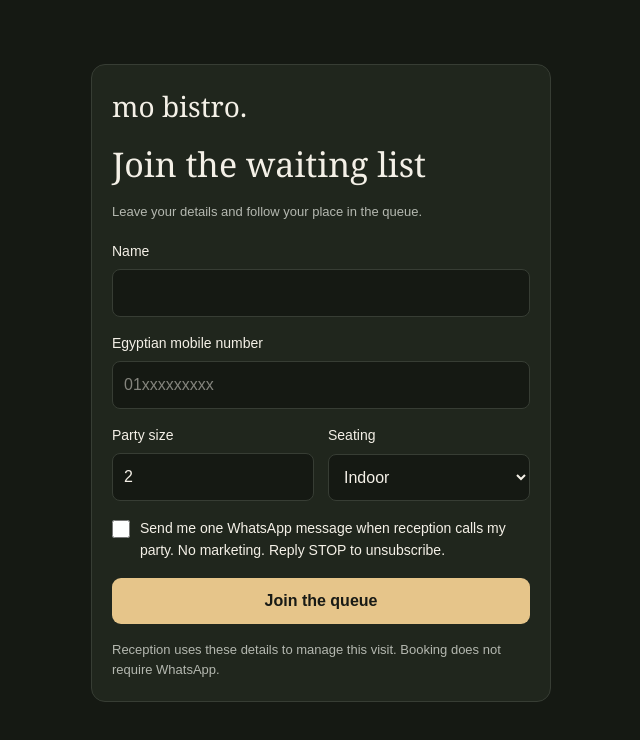
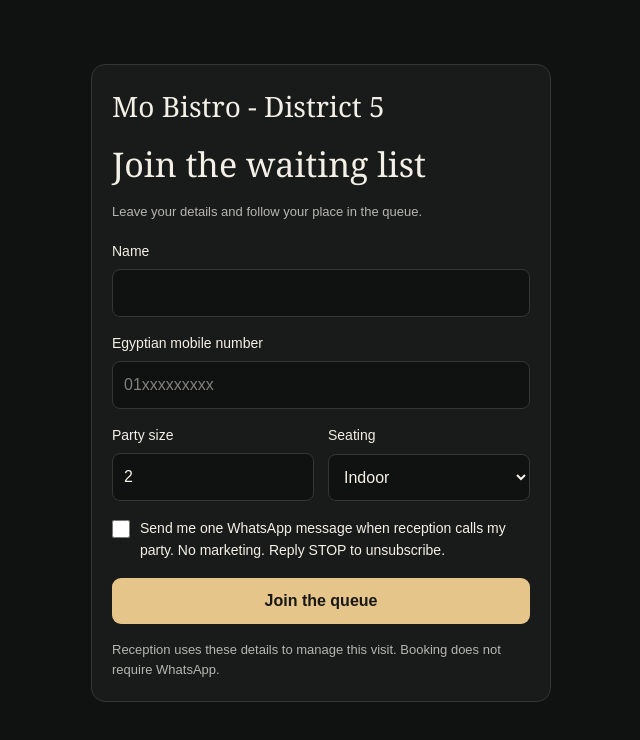
Before and after one commit to soulmasterv/mo-bistro, a Next.js app: page /join in a window 1280 px wide. Shown: the top 740 px of the page, without its empty margins (319-959 px from the left). Built offline with nearby package versions, Linux system fonts and the light colour scheme.

Commit message:
Use neutral dark pilot theme and move account actions into menu

```diff
--- a/src/app/layout.tsx
+++ b/src/app/layout.tsx
@@ -5,11 +5,11 @@
   width: "device-width",
   initialScale: 1,
   viewportFit: "cover",
-  themeColor: "#151913",
+  themeColor: "#101111",
 };
 
 export const metadata: Metadata = {
-  title: "Mo Bistro",
+  title: "Mo Bistro - District 5",
   description: "Mo Bistro — Join the waiting queue",
   referrer: "no-referrer",
 };
--- a/src/components/pilot/join.tsx
+++ b/src/components/pilot/join.tsx
@@ -3,6 +3,6 @@
 import { useRouter } from 'next/navigation';
 import styles from './pilot.module.css';
 export default function PilotJoin(){const router=useRouter();return <main className={styles.page}><section className={`${styles.panel} ${styles.guest}`}>
- <p className={styles.brand}>mo bistro.</p><h1>Join the waiting list</h1><p className={styles.hint}>Leave your details and follow your place in the queue.</p>
+ <p className={styles.brand}>Mo Bistro - District 5</p><h1>Join the waiting list</h1><p className={styles.hint}>Leave your details and follow your place in the queue.</p>
  <PartyForm onCreated={party=>router.push('/status?token='+encodeURIComponent(party.token))}/>
 </section></main>;}
--- a/src/components/pilot/login.tsx
+++ b/src/components/pilot/login.tsx
@@ -16,7 +16,7 @@
   }catch(e){setError(e instanceof Error?e.message:'Unable to sign in.');pending.current=false;setBusy(false);}
  }
  return <main className={styles.page}><section className={`${styles.panel} ${styles.guest}`}>
-  <p className={styles.brand}>mo bistro.</p><h1>Reception login</h1><p className={styles.hint}>Sign in with the shared staff account.</p>
+  <p className={styles.brand}>Mo Bistro - District 5</p><h1>Reception login</h1><p className={styles.hint}>Sign in with the shared staff account.</p>
   <form className={styles.form} onSubmit={submit} aria-busy={busy}>
    <label>Username<input required autoComplete="username" value={username} disabled={busy} onChange={e=>setUsername(e.target.value)}/></label>
    <label>Password<input required type="password" autoComplete="current-password" value={password} disabled={busy} onChange={e=>setPassword(e.target.value)}/></label>
--- a/src/components/pilot/pilot.module.css
+++ b/src/components/pilot/pilot.module.css
@@ -1,20 +1,26 @@
-.page { --ink:#f4f0e7; --muted:#b4b8b0; --line:#373d34; min-height:100dvh; background:#151913; color:var(--ink); padding:24px; font-family:Arial,sans-serif; }
+.page { --ink:#f4f0e7; --muted:#b6b6b2; --line:#343535; min-height:100dvh; background:#101111; color:var(--ink); padding:24px; font-family:Arial,sans-serif; }
 .wrap { max-width:1100px; margin:auto; }
 .header { display:flex; align-items:center; justify-content:space-between; gap:16px; padding-bottom:24px; border-bottom:1px solid var(--line); }
 .brand { font-family:Georgia,serif; font-size:28px; margin:0; }
 .header small,.hint { display:block; color:var(--muted); font-size:13px; line-height:1.6; }
 .tools { display:flex; gap:10px; flex-wrap:wrap; align-items:center; }
-.button,.secondary { border:1px solid transparent; border-radius:9px; min-height:44px; padding:10px 16px; background:#e6c58a; color:#181a15; font-weight:700; cursor:pointer; text-align:center; text-decoration:none; display:inline-flex; align-items:center; justify-content:center; }
-.secondary { background:#252b22; color:var(--ink); border-color:var(--line); }
+.menu { position:relative; flex-shrink:0; }
+.menu summary { width:44px; height:44px; display:flex; align-items:center; justify-content:center; cursor:pointer; list-style:none; border:1px solid var(--line); border-radius:9px; background:#191a1a; }
+.menu summary::-webkit-details-marker { display:none; }
+.menuItems { position:absolute; top:52px; right:0; z-index:20; width:190px; padding:6px; background:#202121; border:1px solid var(--line); border-radius:12px; box-shadow:0 12px 30px #0006; }
+.menuItems a,.menuItems button { display:flex; align-items:center; width:100%; min-height:44px; padding:10px 12px; border:0; border-radius:6px; color:var(--ink); background:transparent; text-decoration:none; text-align:left; font:inherit; cursor:pointer; }
+.menuItems :is(a,button):hover,.menuItems :is(a,button):focus-visible { background:#303131; outline:2px solid #e6c58a; outline-offset:-2px; }
+.button,.secondary { border:1px solid transparent; border-radius:9px; min-height:44px; padding:10px 16px; background:#e6c58a; color:#181818; font-weight:700; cursor:pointer; text-align:center; text-decoration:none; display:inline-flex; align-items:center; justify-content:center; }
+.secondary { background:#202121; color:var(--ink); border-color:var(--line); }
 .button:disabled,.secondary:disabled { opacity:.45; cursor:wait; }
 .button:focus-visible,.secondary:focus-visible,.page summary:focus-visible { outline:2px solid #e6c58a; outline-offset:3px; }
-.panel { background:#20261d; border:1px solid var(--line); border-radius:14px; padding:20px; margin:20px 0; }
+.panel { background:#191a1a; border:1px solid var(--line); border-radius:14px; padding:20px; margin:20px 0; }
 .panel summary { cursor:pointer; font-weight:700; min-height:30px; }
 .title { display:flex; align-items:center; justify-content:space-between; gap:12px; margin:28px 0 16px; }
 .title h1 { font-size:26px; margin:0; }
-.count { display:inline-block; background:#e6c58a; color:#181a15; padding:4px 12px; border-radius:7px; margin-left:10px; }
+.count { display:inline-block; background:#e6c58a; color:#181818; padding:4px 12px; border-radius:7px; margin-left:10px; }
 .list { list-style:none; margin:0; padding:0; display:grid; gap:10px; }
-.party { display:grid; grid-template-columns:50px minmax(0,1fr) auto; gap:16px; align-items:center; padding:16px; background:#20261d; border:1px solid var(--line); border-radius:12px; }
+.party { display:grid; grid-template-columns:50px minmax(0,1fr) auto; gap:16px; align-items:center; padding:16px; background:#191a1a; border:1px solid var(--line); border-radius:12px; }
 .ticket { color:#e6c58a; font-weight:700; font-size:16px; }
 .party h2 { font-size:17px; margin:0 0 5px; overflow-wrap:anywhere; }
 .party p { margin:5px 0; font-size:13px; color:var(--muted); }
@@ -24,7 +30,7 @@
 .notice { padding:12px 16px; margin:16px 0; border:1px solid #98744b; border-radius:9px; background:#342b20; line-height:1.6; }
 .form { display:grid; gap:16px; margin-top:18px; }
 .form label { display:grid; gap:7px; font-size:14px; }
-.form :is(input,select) { box-sizing:border-box; width:100%; min-height:46px; padding:11px; border:1px solid var(--line); background:#151913; color:var(--ink); border-radius:8px; font:inherit; font-size:16px; }
+.form :is(input,select) { box-sizing:border-box; width:100%; min-height:46px; padding:11px; border:1px solid var(--line); background:#101111; color:var(--ink); border-radius:8px; font:inherit; font-size:16px; }
 .form :is(input,select):focus-visible { outline:2px solid #e6c58a; outline-offset:2px; }
 .two { display:grid; grid-template-columns:1fr 1fr; gap:14px; }
 .form .consent { display:flex; align-items:flex-start; gap:10px; line-height:1.6; }
--- a/src/components/pilot/reception.tsx
+++ b/src/components/pilot/reception.tsx
@@ -19,9 +19,15 @@
   try{const r=await fetch(`/api/pilot/parties/${id}`,{method:'PATCH',headers:{'Content-Type':'application/json'},body:JSON.stringify({action:value})});const data=await r.json();if(!r.ok)throw Error(data.error||'Action failed.');await refresh();}catch(e){setError(e instanceof Error?e.message:'Action failed.');}finally{pending.current.delete(id);setBusy([...pending.current]);}
  }
  return <main className={styles.page}><div className={styles.wrap}>
-  <header className={styles.header}><div><p className={styles.brand}>mo bistro.</p><small>Reception · {username}</small></div><div className={styles.tools}>
-   <a className={styles.secondary} href="/api/pilot/export">Export CSV</a><button className={styles.secondary} onClick={()=>void fetch('/api/auth/logout',{method:'POST'}).then(()=>{router.replace('/login');router.refresh();})}>Sign out</button>
-  </div></header>
+  <header className={styles.header}><div><p className={styles.brand}>Mo Bistro - District 5</p><small>Reception · {username}</small></div>
+   <details className={styles.menu} onKeyDown={event=>{if(event.key==='Escape'){event.currentTarget.open=false;event.currentTarget.querySelector('summary')?.focus();}}}>
+    <summary aria-label="Reception menu" title="Reception menu"><svg width="24" height="24" viewBox="0 0 24 24" fill="none" stroke="currentColor" strokeWidth="1.8" strokeLinecap="round" aria-hidden="true"><path d="M4 6h16M4 12h16M4 18h16"/></svg></summary>
+    <nav className={styles.menuItems} aria-label="Reception options">
+     <a href="/api/pilot/export" onClick={event=>{const details=event.currentTarget.closest('details');if(details)details.open=false;}}>Export CSV</a>
+     <button onClick={()=>void fetch('/api/auth/logout',{method:'POST'}).then(()=>{router.replace('/login');router.refresh();})}>Sign out</button>
+    </nav>
+   </details>
+  </header>
   <div className={styles.two}>
    <details className={styles.panel}><summary>Add walk-in</summary><PartyForm staff onCreated={party=>{setHandoff(party);void refresh();}}/></details>
    <details className={styles.panel}><summary>QR join</summary><div className={styles.qr}><QRCodeSVG value={PILOT_ORIGIN+'/join'} size={140}/><a className={styles.secondary} href="/join" target="_blank" rel="noreferrer">Open join page</a></div></details>
--- a/src/components/pilot/status.tsx
+++ b/src/components/pilot/status.tsx
@@ -7,7 +7,7 @@
  const token=useSearchParams().get('token')||'';const [party,setParty]=useState<Status|null>(null),[error,setError]=useState(''),[busy,setBusy]=useState(false);
  async function enable(){if(busy)return;setBusy(true);try{const r=await fetch('/api/pilot/status',{method:'POST',headers:{'Content-Type':'application/json'},body:JSON.stringify({token,consent:true})});if(!r.ok)throw Error('Could not enable your message. Please try again.');const next=await fetch('/api/pilot/status?token='+encodeURIComponent(token),{cache:'no-store'});if(!next.ok)throw Error('Please refresh your status.');setParty(await next.json());setError('');}catch(e){setError(e instanceof Error?e.message:'Please try again.');}finally{setBusy(false);}}
  useEffect(()=>{const controller=new AbortController();async function refresh(){try{const r=await fetch('/api/pilot/status?token='+encodeURIComponent(token),{cache:'no-store',signal:controller.signal});const data=await r.json();if(!r.ok)throw Error(data.error||'Status unavailable.');if(!controller.signal.aborted){setParty(data);setError('');}}catch(e){if(!controller.signal.aborted)setError(e instanceof Error?e.message:'Status unavailable.');}}void refresh();const timer=window.setInterval(()=>{if(document.visibilityState==='visible')void refresh();},5000);return()=>{controller.abort();window.clearInterval(timer);};},[token]);
- return <main className={styles.page}><section className={`${styles.panel} ${styles.guest}`}><p className={styles.brand}>mo bistro.</p>
+ return <main className={styles.page}><section className={`${styles.panel} ${styles.guest}`}><p className={styles.brand}>Mo Bistro - District 5</p>
   {error&&<p role="alert" className={styles.notice}>{error}</p>}{!party&&!error&&<p role="status">Loading your place…</p>}
   {party&&<><p className={styles.hint}>Ticket #{party.id}</p><h1>{party.status==='waiting'?'Waiting':party.status==='called'?'Called':party.status==='seated'?'Seated':'Booking closed'}</h1>
    {party.status==='waiting'&&<><div className={styles.position}>{party.position}</div><p>Your position in the waiting queue</p></>}
```
